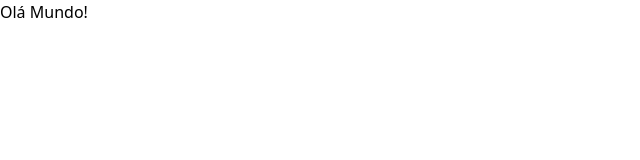
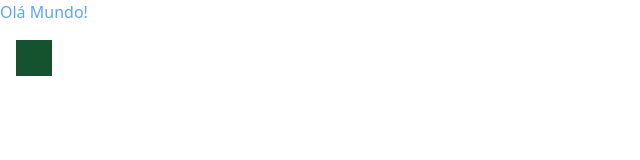
Before and after one commit to treinaweb/Tailwind-Primeiros-Passos, a website: page index.html in a window 1280 px wide. Shown: the whole page, without its empty margins (0-640 px from the left). Drawn offline with nearby package versions, Linux system fonts and the light colour scheme; files that its build step writes are made by us from their sources.

Commit message:
01:02 Gerando CSS apenas com as classes utilizadas

```diff
--- a/index.html
+++ b/index.html
@@ -4,10 +4,11 @@
     <meta charset="UTF-8">
     <meta http-equiv="X-UA-Compatible" content="IE=edge">
     <meta name="viewport" content="width=device-width, initial-scale=1.0">
-    <title>Tailwind</title>
+    <title>Tailwind CSS</title>
     <link rel="stylesheet" href="dist/build.css">
 </head>
 <body>
     <h1 class="text-blue-400">Olá Mundo!</h1>
+    <div class="h-9 w-9 bg-green-900 m-4"></div>
 </body>
 </html>
--- a/tailwind.config.js
+++ b/tailwind.config.js
@@ -1,6 +1,6 @@
 /** @type {import('tailwindcss').Config} */
 module.exports = {
-  content: [],
+  content: ["./*.html"],
   theme: {
     extend: {},
   },
```
Also changed, not shown: home.html (added).
